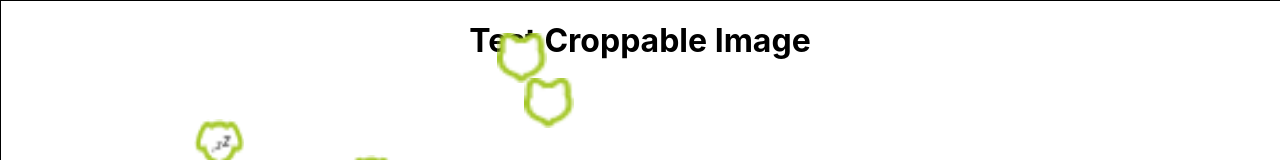
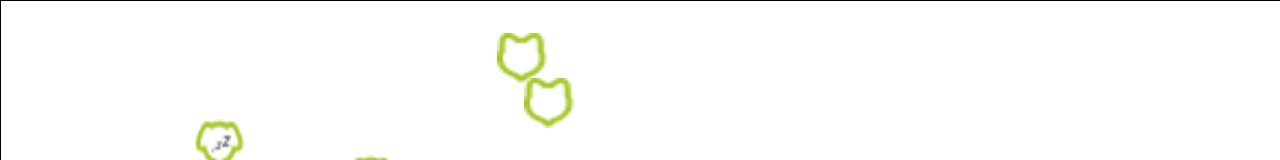
Before and after one commit to asahi1199/mobility-adventure, a React (Create React App) app in the folder app/: page /ride in a window 1280 px wide. Shown: the top 160 px of the page. Built offline with nearby package versions, Linux system fonts and the light colour scheme.

Commit message:
Fix title

```diff
--- a/app/src/left_component/Map/index.tsx
+++ b/app/src/left_component/Map/index.tsx
@@ -4,7 +4,6 @@
 const Map = () => {
   return (
     <div className="App">
-      <h1>Test Croppable Image</h1>
       <CroppableImage
         src="future_map.png"  // 画像ファイルのパスを指定
         sensitivity={1}    // 感度を指定
```
